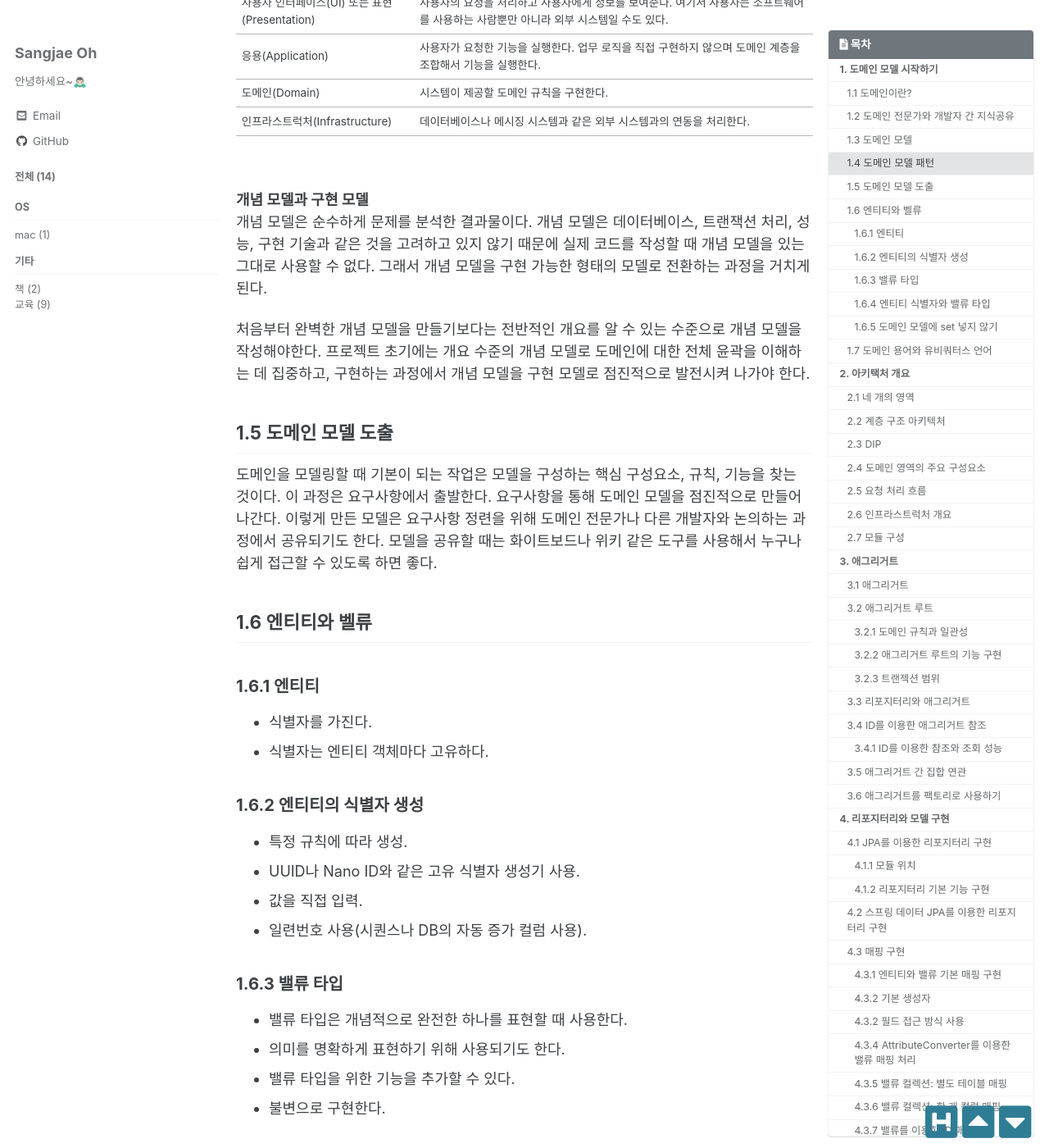
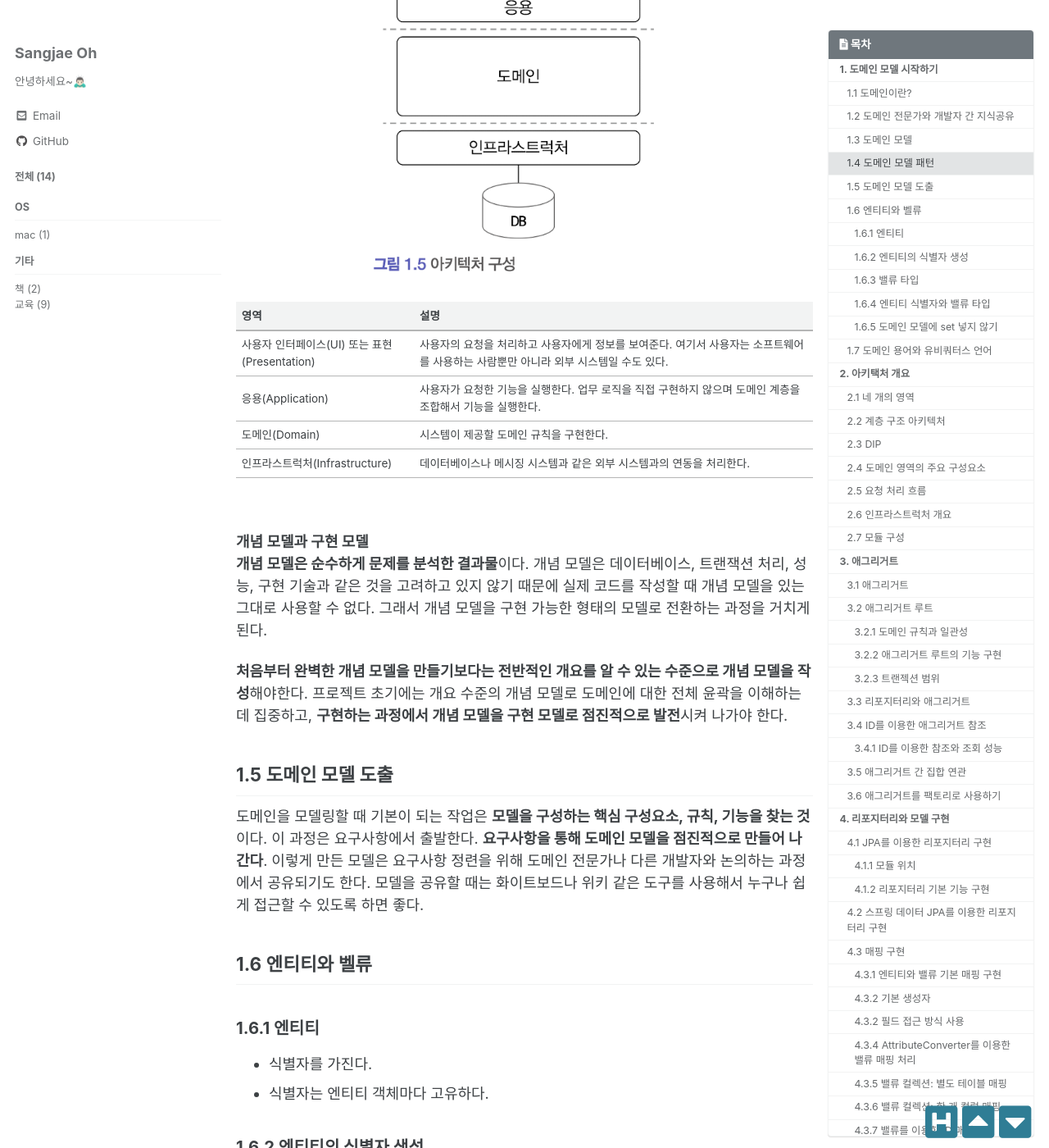
Before and after one commit to sangjaeoh/sangjaeoh.github.io, a Jekyll site: the page built from _posts/etc/books/2023-01-09-도메인주도개발시작하기.md, in a window 1280 px wide and 1400 px high, scrolled down 2186 px. Shown: the whole window at 82% size. Built offline with Jekyll 4.4.1, drawn with Linux system fonts in a browser that asks for light colours; cached includes are drawn as plain includes; comment, search, counter and statistics services are not loaded; some of the changed text lies outside the part shown.

Commit message:
add posts

````diff
--- a/_posts/etc/books/2023-01-09-도메인주도개발시작하기.md
+++ b/_posts/etc/books/2023-01-09-도메인주도개발시작하기.md
@@ -17,17 +17,15 @@ toc_sticky: true
 소프트웨어로 해결하고자 하는 문제 영역을 도메인이라 한다.
 
 ## 1.2 도메인 전문가와 개발자 간 지식공유
-"Garbage in, Garbage out" 잘못된 값이 들어가면 잘못된 결과가 나온다.
-
-전문가나 관련자가 요구한 내용이 항상 올바른 것은 아니다. 그래서 개발자는 요구사항을 이해할 때 왜 이런 기능일 요구하는지 또는 실제로 원하는게 무엇인지 생각하고 전문가와 대화를 통해 진짜로 원하는 것을 찾아야 한다.
+전문가나 관련자가 요구한 내용이 항상 올바른 것은 아니다. 그래서 개발자는 요구사항을 이해할 때 왜 이런 기능을 요구하는지 또는 실제로 원하는게 무엇인지 생각하고 전문가와 대화를 통해 진짜로 원하는 것을 찾아야 한다.
 
 ## 1.3 도메인 모델
 도메인 모델은 특정 도메인을 개념적으로 표현한 것이다. 도메인 모델을 사용하면 여러 관계자들이 동일한 모습으로 도메인을 이해하고 도메인 지식을 공유하는데 도움이 된다. 도메인 모델을 이해하는 데 도움이 된다면 객체기반 표현이든, 함수 표현이든 표현 방식이 무엇인지는 중요하지 않다.
-<center><img src="/assets/images/posts/books/1/1_3_객체기반도메인모델.png" alt="객체기반도메인모델" width="70%" height="70%"></center>
-<center><img src="/assets/images/posts/books/1/1_3_상태다이어그램도메인모델.png" alt="상태다이어그램도메인모델" width="70%" height="70%"></center>
+<center><img src="/assets/images/posts/books/1/1_3_객체기반도메인모델.png" alt="객체기반도메인모델" width="100%" height="100%"></center>
+<center><img src="/assets/images/posts/books/1/1_3_상태다이어그램도메인모델.png" alt="상태다이어그램도메인모델" width="100%" height="100%"></center>
 
 ## 1.4 도메인 모델 패턴
-<center><img src="/assets/images/posts/books/1/1_4_아키텍처구성.png" alt="아키텍처구성" width="50%" height="50%"></center>
+<center><img src="/assets/images/posts/books/1/1_4_아키텍처구성.png" alt="아키텍처구성" width="70%" height="70%"></center>
 
 | 영역                                          | 설명                                                                                                                                |
 | --------------------------------------------- | ----------------------------------------------------------------------------------------------------------------------------------- |
@@ -39,13 +37,13 @@ toc_sticky: true
 <br/>
 
 **개념 모델과 구현 모델**
-개념 모델은 순수하게 문제를 분석한 결과물이다. 개념 모델은 데이터베이스, 트랜잭션 처리, 성능, 구현 기술과 같은 것을 고려하고 있지 않기 때문에 실제 코드를 작성할 때 개념 모델을 있는 그대로 사용할 수 없다. 그래서 개념 모델을 구현 가능한 형태의 모델로 전환하는 과정을 거치게 된다.
-
-처음부터 완벽한 개념 모델을 만들기보다는 전반적인 개요를 알 수 있는 수준으로 개념 모델을 작성해야한다. 프로젝트 초기에는 개요 수준의 개념 모델로 도메인에 대한 전체 윤곽을 이해하는 데 집중하고, 구현하는 과정에서 개념 모델을 구현 모델로 점진적으로 발전시켜 나가야 한다.
+**개념 모델은 순수하게 문제를 분석한 결과물**이다. 개념 모델은 데이터베이스, 트랜잭션 처리, 성능, 구현 기술과 같은 것을 고려하고 있지 않기 때문에 실제 코드를 작성할 때 개념 모델을 있는 그대로 사용할 수 없다. 그래서 개념 모델을 구현 가능한 형태의 모델로 전환하는 과정을 거치게 된다.
+
+**처음부터 완벽한 개념 모델을 만들기보다는 전반적인 개요를 알 수 있는 수준으로 개념 모델을 작성**해야한다. 프로젝트 초기에는 개요 수준의 개념 모델로 도메인에 대한 전체 윤곽을 이해하는 데 집중하고, **구현하는 과정에서 개념 모델을 구현 모델로 점진적으로 발전**시켜 나가야 한다.
 
 
 ## 1.5 도메인 모델 도출
-도메인을 모델링할 때 기본이 되는 작업은 모델을 구성하는 핵심 구성요소, 규칙, 기능을 찾는 것이다. 이 과정은 요구사항에서 출발한다. 요구사항을 통해 도메인 모델을 점진적으로 만들어 나간다. 이렇게 만든 모델은 요구사항 정련을 위해 도메인 전문가나 다른 개발자와 논의하는 과정에서 공유되기도 한다. 모델을 공유할 때는 화이트보드나 위키 같은 도구를 사용해서 누구나 쉽게 접근할 수 있도록 하면 좋다.
+도메인을 모델링할 때 기본이 되는 작업은 **모델을 구성하는 핵심 구성요소, 규칙, 기능을 찾는 것**이다. 이 과정은 요구사항에서 출발한다. **요구사항을 통해 도메인 모델을 점진적으로 만들어 나간다**. 이렇게 만든 모델은 요구사항 정련을 위해 도메인 전문가나 다른 개발자와 논의하는 과정에서 공유되기도 한다. 모델을 공유할 때는 화이트보드나 위키 같은 도구를 사용해서 누구나 쉽게 접근할 수 있도록 하면 좋다.
 
 
 ## 1.6 엔티티와 벨류
@@ -106,15 +104,17 @@ STEP1, STEP2 같은것이 아닌 PAYMENT_WAITING, PREPARING 같은 도메인 용
 
 **인프라스트럭처 영역**
 구현 기술에 대한 것을 다룬다. 이 영역은 논리적인 개념을 표현하기보다는 실제 구현을 다룬다.
-<center><img src="/assets/images/posts/books/1/2_1_인프라스트럭처영역.png" alt="인프라스트럭처영역" width="40%" height="40%"></center>
+<center><img src="/assets/images/posts/books/1/2_1_인프라스트럭처영역.png" alt="인프라스트럭처영역" width="60%" height="60%"></center>
 
 
 ## 2.2 계층 구조 아키텍처
-<img src="/assets/images/posts/books/1/2_2_계층구조.png" alt="계층구조" width="30%" height="30%">
-<img src="/assets/images/posts/books/1/2_2_계층구조상의존관계.png" alt="계층구조상의존관계" width="50%" height="50%">
+<center><img src="/assets/images/posts/books/1/2_2_계층구조.png" alt="계층구조" width="60%" height="60%"></center>
+<center><img src="/assets/images/posts/books/1/2_2_계층구조상의존관계.png" alt="계층구조상의존관계" width="60%" height="60%"></center>
 - 상위 계층에서 하위 계층으로 의존만 존재하고 하위 계층에서 상위 계층에 의존하지 않는다.
 
 ## 2.3 DIP
+DIP(Dependency Inversion Principle) 의존성 역전 원칙
+
 <center><img src="/assets/images/posts/books/1/2_3_고수준저수준.png" alt="고수준저수준" width="60%" height="60%"></center>
 <center><img src="/assets/images/posts/books/1/2_3_고수준저수준2.png" alt="고수준저수준2" width="60%" height="60%"></center>
 <center><img src="/assets/images/posts/books/1/2_3_고수준저수준3.png" alt="고수준저수준3" width="60%" height="60%"></center>
@@ -140,9 +140,9 @@ STEP1, STEP2 같은것이 아닌 PAYMENT_WAITING, PREPARING 같은 도메인 용
 - @Transactional 같은 DIP를 사용하지 않는 예외도 편의를 위해 허용
 
 ## 2.7 모듈 구성
-<center><img src="/assets/images/posts/books/1/2_7_모듈구성1.png" alt="모듈구성1" width="60%" height="60%"></center>
-<center><img src="/assets/images/posts/books/1/2_7_모듈구성2.png" alt="모듈구성2" width="60%" height="60%"></center>
-<center><img src="/assets/images/posts/books/1/2_7_모듈구성3.png" alt="모듈구성3" width="60%" height="60%"></center>
+<center><img src="/assets/images/posts/books/1/2_7_모듈구성1.png" alt="모듈구성1" width="80%" height="80%"></center>
+<center><img src="/assets/images/posts/books/1/2_7_모듈구성2.png" alt="모듈구성2" width="80%" height="80%"></center>
+<center><img src="/assets/images/posts/books/1/2_7_모듈구성3.png" alt="모듈구성3" width="80%" height="80%"></center>
 
 <br/>
 <br/>
@@ -151,13 +151,13 @@ STEP1, STEP2 같은것이 아닌 PAYMENT_WAITING, PREPARING 같은 도메인 용
 # 3. 애그리거트
 ## 3.1 애그리거트
 복잡한 도메인을 이해하고 관리하기 쉬운 단위로 만드려면 상위 수준에서 모델을 조망할 수 있는 방법이 필요한데, 그 방법이 바로 애그리거트다. 애그리거트는 관련된 객체를 하나의 군으로 묶어 준다.
-<center><img src="/assets/images/posts/books/1/3_1_애거리거트모델.png" alt="애거리거트모델" width="60%" height="60%"></center>
+<center><img src="/assets/images/posts/books/1/3_1_애거리거트모델.png" alt="애거리거트모델" width="80%" height="80%"></center>
 
 애그리거트는 경계를 갖는다. 한 애그리거트에 속한 객체는 다른 애그리거트에 속하지 않는다. 애그리거트는 독립된 객체 군이며 각 애그리거트는 자기 자신을 관리할 뿐 다른 애그리거트를 관리하지 않는다. 경계를 설정할 때 기본이 되는 것은 도메인 규칙과 요구사항이다. 도메인 규칙에 따라 함께 생성되는 구성요소는 한 애그리거트에 속할 가능성이 높다.
 
 ## 3.2 애그리거트 루트
 애그리거트에 속한 모든 객체가 일관된 상태를 유지하려면 애그리거트 전체를 관리할 주체가 필요한데, 이 책임을 지는 것이 바로 애그리거트 루트 엔티티이다. 애그리거트에 속한 객체는 애그리거트 루트 엔티티에 직접 또는 간접적으로 속하게 된다.
-<center><img src="/assets/images/posts/books/1/3_2_애그리거트루트.png" alt="애그리거트루트" width="50%" height="50%"></center>
+<center><img src="/assets/images/posts/books/1/3_2_애그리거트루트.png" alt="애그리거트루트" width="80%" height="80%"></center>
 
 ### 3.2.1 도메인 규칙과 일관성
 - 애그리거트 루트의 핵심 역할은 애그리거트의 일관성이 깨지지 않도록 하는 것이다. 이를 위해 애그리거트 루트는 애그리거트가 제공해야 할 도메인 기능을 구현한다.
@@ -188,9 +188,9 @@ STEP1, STEP2 같은것이 아닌 PAYMENT_WAITING, PREPARING 같은 도메인 용
 <br/>
 
 **필드 참조**
-<center><img src="/assets/images/posts/books/1/3_4_필드참조.png" alt="필드참조" width="70%" height="70%"></center>
-
-문제점
+<center><img src="/assets/images/posts/books/1/3_4_필드참조.png" alt="필드참조" width="80%" height="80%"></center>
+
+**필드 참조 문제점**
 - 편한 탐색 오용
 - 결합도 증가
 - 성능에 대한 고민
@@ -199,9 +199,9 @@ STEP1, STEP2 같은것이 아닌 PAYMENT_WAITING, PREPARING 같은 도메인 용
 <br/>
 
 **ID를 이용한 참조**
-<center><img src="/assets/images/posts/books/1/3_4_ID참조.png" alt="ID참조" width="70%" height="70%"></center>
-
-장점
+<center><img src="/assets/images/posts/books/1/3_4_ID참조.png" alt="ID참조" width="80%" height="80%"></center>
+
+**ID 참조 장점**
 - 모델의 복잡도를 낮춘다
 - 응집도 증가
 - 구현 난이도 감소
@@ -256,7 +256,7 @@ public class Product {
 <br/>
 
 **RDBMS에서 M-N 연관 구현**
-<center><img src="/assets/images/posts/books/1/3_5_RDBMS_M-N연관.png" alt="RDBMS_M-N연관" width="70%" height="70%"></center>
+<center><img src="/assets/images/posts/books/1/3_5_RDBMS_M-N연관.png" alt="RDBMS_M-N연관" width="80%" height="80%"></center>
 
 <br/>
 
@@ -306,7 +306,7 @@ public class Store {
 
 ## 4.1 JPA를 이용한 리포지터리 구현
 ### 4.1.1 모듈 위치
-<center><img src="/assets/images/posts/books/1/4_1_모듈위치.png" alt="모듈위치" width="70%" height="70%"></center>
+<center><img src="/assets/images/posts/books/1/4_1_모듈위치.png" alt="모듈위치" width="80%" height="80%"></center>
 
 ### 4.1.2 리포지터리 기본 기능 구현
 ```java
@@ -401,10 +401,9 @@ public class CancelOrderService {
 - 밸류 타입 프로퍼티는 `@Embedded`로 매핑 설정한다.
 - 매핑할 컬럼명 변경은 `@AttributeOverrides` 를 이용한다
 
-<center><img src="/assets/images/posts/books/1/4_3_매핑구현.png" alt="매핑구현" width="70%" height="70%"></center>
-
-```java
-@Embeddable
+<center><img src="/assets/images/posts/books/1/4_3_매핑구현.png" alt="매핑구현" width="80%" height="80%"></center>
+
+```java
 @Embeddable
 public class ShippingInfo {
     @Embedded
@@ -451,9 +451,9 @@ public class Order {
 ```
 
 ### 4.3.4 AttributeConverter를 이용한 밸류 매핑 처리
-두 개 이상의 프로퍼티를 가진 밸류 타입을 한 개 컬럼에 매핑하려면 `@Embeddable` 애너테이션으로는 처리할 수 없다. 이럴 때 사용할 수 있는 것이 `AttributeConverter`이다.
-
-<center><img src="/assets/images/posts/books/1/4_3_두개프러퍼컬럼매핑.png" alt="두개프러퍼컬럼매핑" width="70%" height="70%"></center>
+**두 개 이상의 프로퍼티를 가진 밸류 타입을 한 개 컬럼에 매핑**하려면 `@Embeddable` 애너테이션으로는 처리할 수 없다. 이럴 때 사용할 수 있는 것이 `AttributeConverter`이다.
+
+<center><img src="/assets/images/posts/books/1/4_3_두개프러퍼컬럼매핑.png" alt="두개프러퍼컬럼매핑" width="100%" height="100%"></center>
 
 ```java
 @Converter(autoApply = true)
@@ -592,14 +592,16 @@ public class OrderNo implements Serializable {
 예를 들어 게시글 데이터를 `ARTICLE` 테이블과 `ARTICLE_CONTENT` 테이블로 나눠서 저장한다고 하자.
 
 **엔티티로 매핑 예 (잘못 됨)**
-<center><img src="/assets/images/posts/books/1/4_3_밸류매핑잘못.png" alt="밸류매핑잘못" width="70%" height="70%"></center>
+<center><img src="/assets/images/posts/books/1/4_3_밸류매핑잘못.png" alt="밸류매핑잘못" width="80%" height="80%"></center>
+`ARTICLE_CONTENT`에 ID는 식별자이긴 하지만 이는 `ARTICLE` 테이블과 연결을 위함이지 `ARTICLE_CONTENT`를 위한 별도 식별자가 필요해서가 아니다.
+
 
 <br/>
 
 **별도 테이블로 매핑**
-<center><img src="/assets/images/posts/books/1/4_3_밸류매핑별도테이블.png" alt="밸류매핑별도테이블" width="70%" height="70%"></center>
-
-밸류 매핑을 별도 테이블로 저장 하려면 `@SecondaryTable`과 `@AttributeOverride`을 사용한다.
+<center><img src="/assets/images/posts/books/1/4_3_밸류매핑별도테이블.png" alt="밸류매핑별도테이블" width="80%" height="80%"></center>
+`ARTICLE_CONTENT`을 밸류로 만들고 @Embeddable로 매핑한다.
+
 ```java
 @Entity
 @Table(name = "article")
@@ -694,9 +702,9 @@ public class Product {
 - 지연 로딩: 실제 컬렉션에 접근할 때 DB에서 조회한다.
 
 ## 4.5 애그리거트 영속성 전파
-애그리거트가 완전한 상태여야 한다는 것은 애그리거트 루트를 조회할 때뿐만 아니라 저장하고 삭제할 때도 하나로 처리해야 함을 의미한다.
-- 저장 메서드는 애그리거트 루트만 저장하면 안되고 애그리거트에 속한 모든 객체를 저장해야 한다.
-- 삭제 메서드는 애그리거트 루트뿌만 아니라 애그리거트에 속한 모든 객체를 삭제해야 한다.
+애그리거트가 완전한 상태여야 한다는 것은 **애그리거트 루트를 조회할 때뿐만 아니라 저장하고 삭제할 때도 하나로 처리해야 함을 의미**한다.
+- **저장 메서드**는 애그리거트 루트만 저장하면 안되고 **애그리거트에 속한 모든 객체를 저장**해야 한다.
+- **삭제 메서드**는 애그리거트 루트뿌만 아니라 **애그리거트에 속한 모든 객체를 삭제**해야 한다.
 - `@Embeddable` 매핑 타입은 함께 저장되고 삭제 되므로 추가 설정이 필요없다.
 - `@Entity` 타입에 대한 매핑은 `cascade` 속성을 사용한다.
 
@@ -1093,7 +1101,7 @@ public String sumbit(HttpServletRequest request) {
 ## 6.7 조회 전용 기능과 응용 서비스
 응용 서비스가 사용자 요청 기능을 실행하는 데 별다른 기여를 하지 못한다면 굳이 서비스를 만들지 않아도 된다.
 
-<img src="/assets/images/posts/books/1/6_4_응용서비스생략.png" alt="응용서비스생략" width="70%" height="70%">
+<img src="/assets/images/posts/books/1/6_4_응용서비스생략.png" alt="응용서비스생략" width="80%" height="80%">
 
 
 <br/>
@@ -1182,7 +1190,7 @@ public class CreateSurveyService {
 
 
 ### 7.2.3 도메인 서비스의 패키지 위치
-<center><img src="/assets/images/posts/books/1/7_2_도메인서비스위치.png" alt="도메인서비스위치" width="60%" height="60%"></center>
+<center><img src="/assets/images/posts/books/1/7_2_도메인서비스위치.png" alt="도메인서비스위치" width="80%" height="80%"></center>
 
 <br/>
 
@@ -1367,11 +1375,11 @@ public interface MemberREpository extends Repository<Member, MemberId> {
 # 9. 도메인 모델과 바운디드 컨텍스트
 ## 9.1 도메인 모델과 경계
 논리적으로 같은 존재처럼 보이지만 하위 도메인에 따라 다른 용어를 사용하는 경우도 있다.
-<center><img src="/assets/images/posts/books/1/9_1_하위도메인별용어.png" alt="하위도메인별용어" width="60%" height="60%"></center>
+<center><img src="/assets/images/posts/books/1/9_1_하위도메인별용어.png" alt="하위도메인별용어" width="80%" height="80%"></center>
 
 이렇게 하위 도메인마다 같은 용어라도 의미가 다르고 같은 대상이라도 지칭하는 용어가 다를 수 있기 때문에 한개의 모델로 모든 하위 도메인을 표현하려는 시도는 올바른 방법이 아니며 표현할 수도 없다.
 
-모델은 특정한 컨텍스트(문맥) 하에서 완전한 의미를 갖는다. 같은 제품이라도 카탈로그 컨텍스트와 재고 컨텍스트에서 의미가 서로 다르다. 이렇게 구분되는 경계를 갖는 컨텍스트를 DDD에서는 바운디드 컨텍스트(Bounded Context)라고 부른다.
+**모델은 특정한 컨텍스트(문맥) 하에서 완전한 의미를 갖는다**. 같은 제품이라도 카탈로그 컨텍스트와 재고 컨텍스트에서 의미가 서로 다르다. 이렇게 **구분되는 경계를 갖는 컨텍스트를 DDD에서는 바운디드 컨텍스트(Bounded Context)라고 부른다**.
 
 
 
@@ -1750,7 +1761,7 @@ API방식과 포워더 방식의 차이점은 이벤트를 전달하는 방식
 
 
 ### 10.6.1 이벤트 처리와 DB 트랜잭션 고려
-이벤트 처리를 동기로 하든 비동기로 하든 이벤트 처리 실패와 트랜잭션 실패를 함께 고려해야 한다. 트랜잭션 실패와 이벤트 처리 실패 모두 고려하면 복잡해지므로 경우의 수를 줄이면 도움이 된다. 경우의 수를 줄이는 방법은 **트랜잭션이 성공할 때만 이벤트 핸들러를 실행하는 것이다.**
+이벤트 처리를 동기로 하든 비동기로 하든 이벤트 처리 실패와 **트랜잭션 실패를 함께 고려**해야 한다. 트랜잭션 실패와 이벤트 처리 실패 모두 고려하면 복잡해지므로 경우의 수를 줄이면 도움이 된다. 경우의 수를 줄이는 방법은 **트랜잭션이 성공할 때만 이벤트 핸들러를 실행하는 것이다.**
 
 스프링은 `@TransactionalEventListener` 에너테이션을 지원한다. 이 애너테이션은 트랜잭션 상태에 따라 이벤트 핸들러를 실행할 수 있게 한다.
 
````
Also changed, not shown: other parts of _posts/etc/books/2023-01-09-도메인주도개발시작하기.md (+20 -10 lines), 3 other files.
